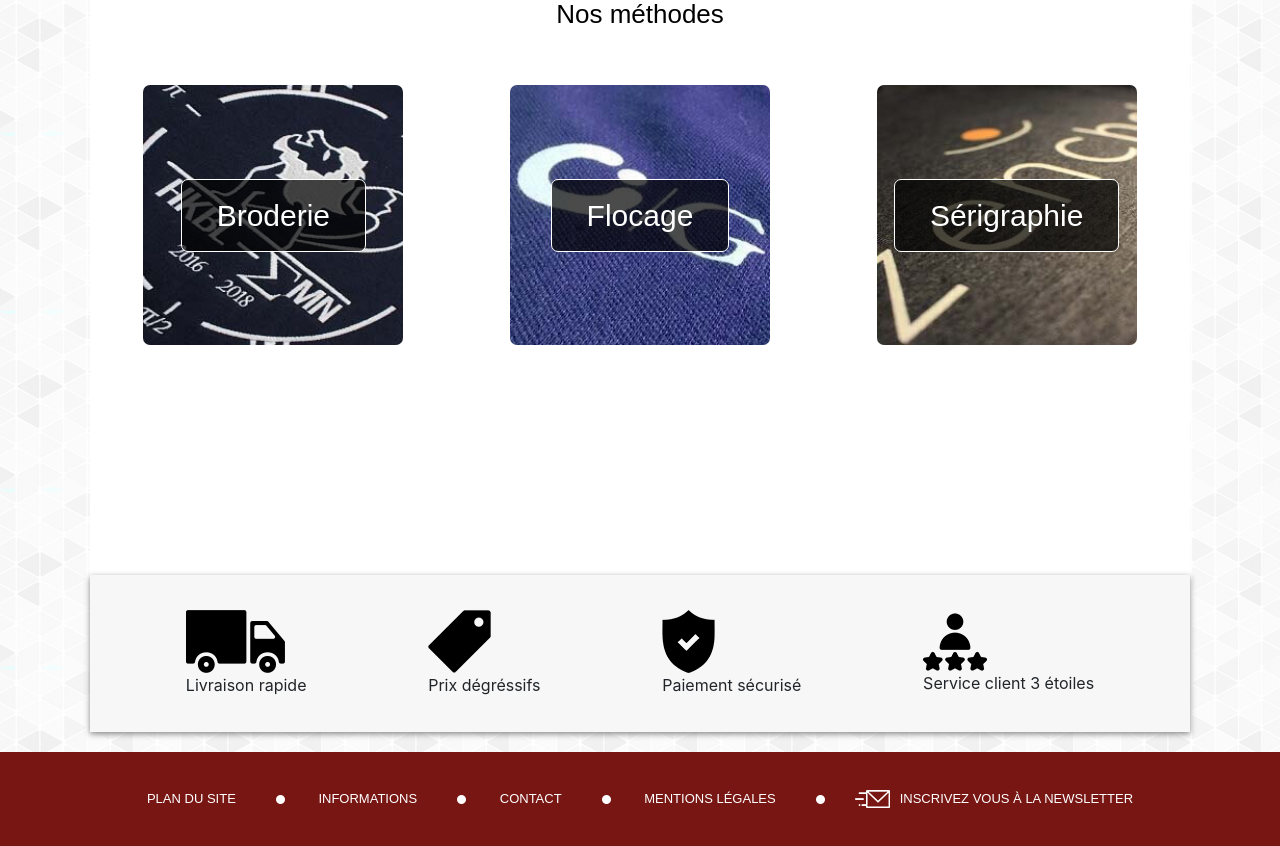
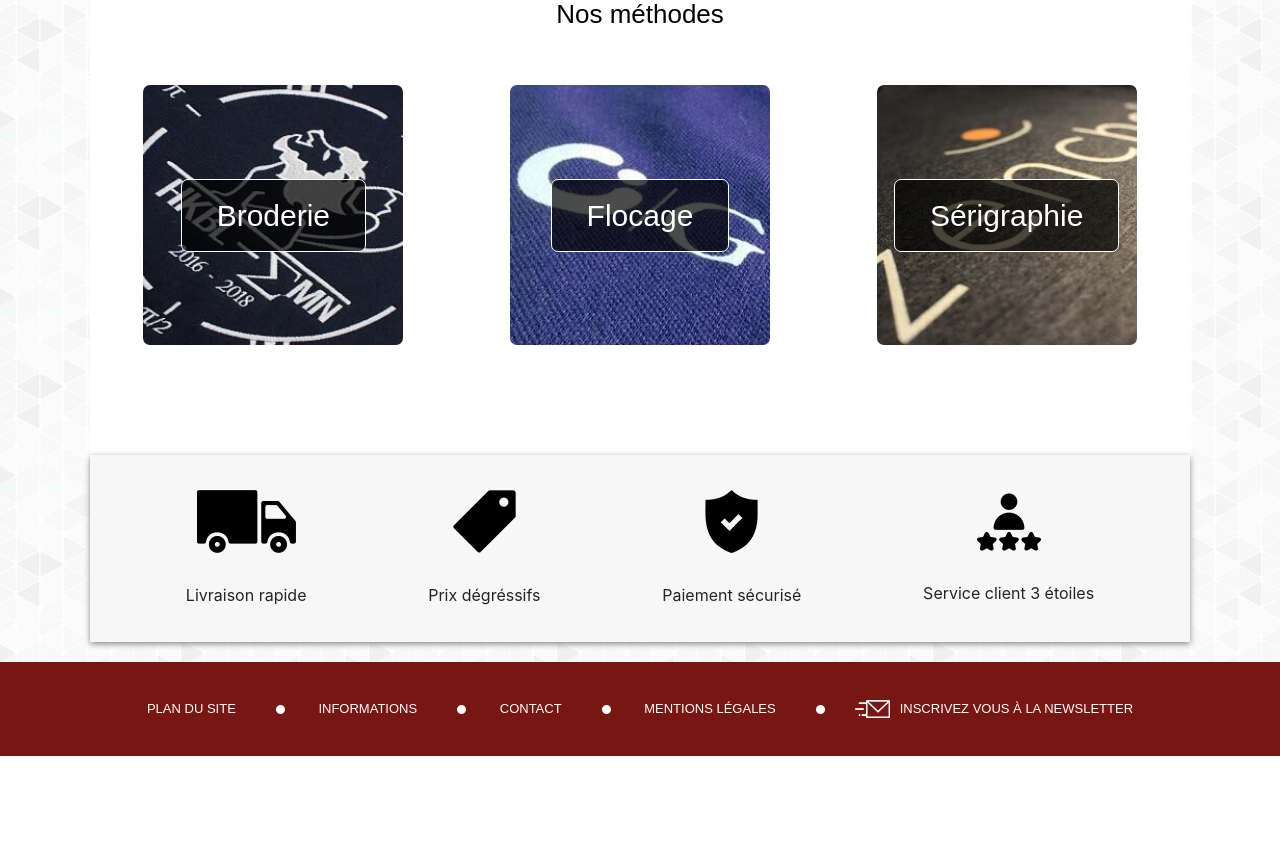
Before and after one commit to EvaS1/Itschool, a PHP site: page /homepage.php in a window 1280 px wide. Shown: the part 771-1617 px from the top of the page. After the commit the page ends 1527 px from the top, so only its background shows below. Run offline with PHP 8.4, Linux system fonts and the light colour scheme.

Commit message:
Le css des valeurs

```diff
--- a/css/homepage.css
+++ b/css/homepage.css
@@ -14,7 +14,6 @@
 	justify-content: space-around;
 	align-items: center;
 	margin-top: 85px;
-	padding-bottom: 210px;
 }
 
 .block-content .method h1{
@@ -116,11 +115,17 @@
 	background: #f7f7f7;
 	box-shadow: 0 2px 6px #888;
 	margin-bottom: 20px;
-	margin-top: 20px;
+	margin-top: 110px;
 	padding: 35px;
 
 }
 
 .value p {
-	text-align: center;
+	margin-top: 30px;
 }
+
+.livraison, .prix, .paiement , .client {
+	display: flex;
+	align-items: center;
+	flex-direction: column;
+}
```
